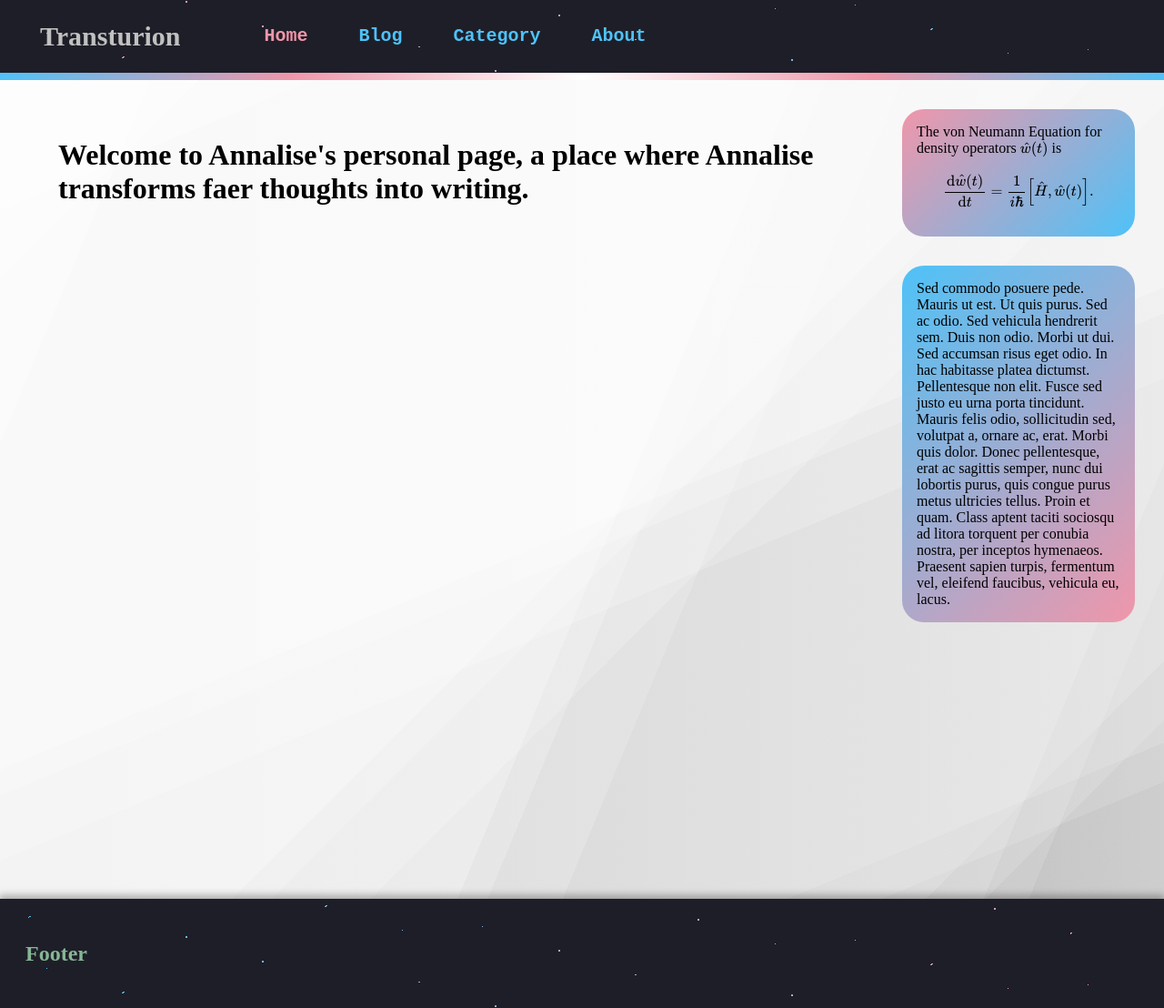
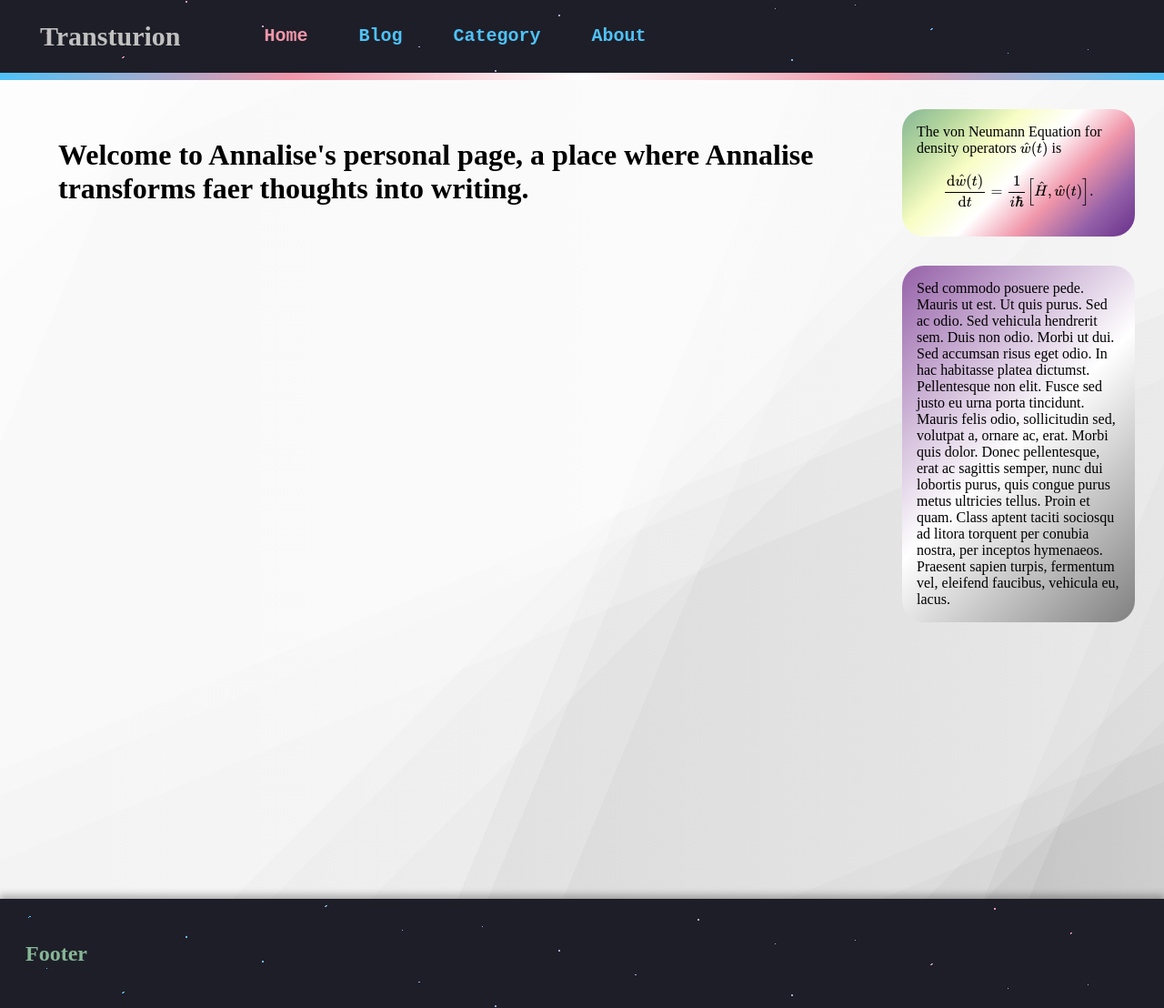
Before and after one commit to transturion/transturion.com, a Jekyll site: the page built from index.html, in a window 1280 px wide. Shown: the whole page at 91% size. Built offline with Jekyll 4.4.1, drawn with Linux system fonts in a browser that asks for light colours.

Commit message:
Updated the color scheme of cards.

```diff
--- a/_sass/content.scss
+++ b/_sass/content.scss
@@ -48,7 +48,7 @@ body {
     padding: 1rem;
 
     /* https://alvarotrigo.com/shadow-gradients/ */
-    background: linear-gradient(-45deg, #4EC2F8 0%, #F096AA 100%);
+    background: linear-gradient(135deg, #86B695, #B7D89F, #F8FDC4, #FFFFFF, #F096AA, #9561A8, #672F8B);
     border-radius: 24px;
 }
 
@@ -59,7 +59,7 @@ body {
     padding: 1rem;
 
     /* https://alvarotrigo.com/shadow-gradients/ */
-    background: linear-gradient(-225deg, #4EC2F8 0%, #F096AA 100%);
+    background: linear-gradient(-225deg, #9561A8, white, gray);
     border-radius: 24px;
 }
 
```
